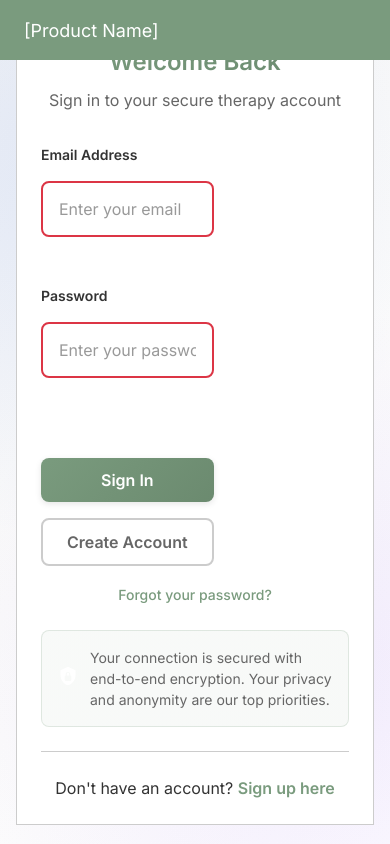
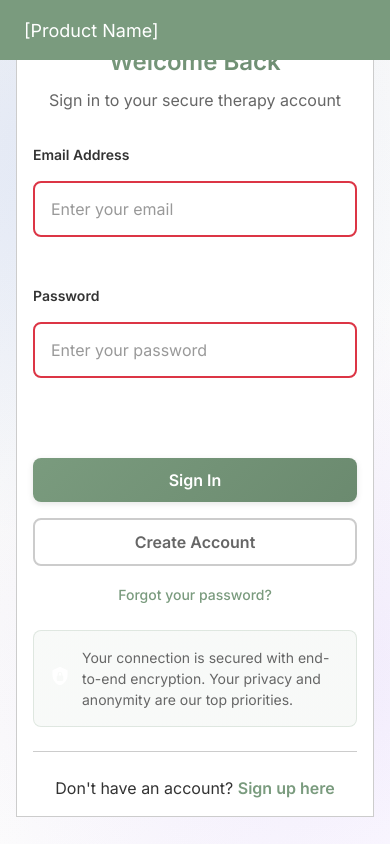
Before and after one commit to ad-shukla/cyberbio_intern_fe, a React (Vite) app: page /Login in a window 390 px wide. Built offline with nearby package versions, Linux system fonts and the light colour scheme; no server answers.

Commit message:
Fix Login Form to Use Full Width

```diff
--- a/src/Stylesheets/UserPages/Login.css
+++ b/src/Stylesheets/UserPages/Login.css
@@ -11,6 +11,7 @@
     padding: var(--spacing-8) var(--spacing-4);
     position: relative;
     overflow: hidden;
+    width: 100%;
 }
 
 .login-container::before {
@@ -33,10 +34,11 @@
     border: 1px solid var(--border-light);
     padding: var(--spacing-10);
     width: 100%;
-    max-width: 500px;
+    max-width: 600px;
     position: relative;
     z-index: 1;
     animation: fadeInUp 0.6s ease-out;
+    margin: 0 auto;
 }
 
 .login-header {
@@ -64,18 +66,21 @@
     display: flex;
     flex-direction: column;
     gap: var(--spacing-6);
+    width: 100%;
 }
 
 .form-group {
     display: flex;
     flex-direction: column;
     gap: var(--spacing-2);
+    width: 100%;
 }
 
 .form-label {
     font-weight: 600;
     color: var(--text-primary);
     font-size: var(--font-size-sm);
+    text-align: left;
 }
 
 .form-input {
@@ -86,11 +91,13 @@
     transition: all var(--transition-fast);
     background: var(--white);
     width: 100%;
+    box-sizing: border-box;
 }
 
 .form-input:focus {
     border-color: var(--primary-green);
     box-shadow: 0 0 0 3px rgba(122, 155, 126, 0.1);
+    outline: none;
 }
 
 .form-input::placeholder {
@@ -102,6 +109,7 @@
     flex-direction: column;
     gap: var(--spacing-4);
     margin-top: var(--spacing-2);
+    width: 100%;
 }
 
 .btn-primary {
@@ -117,6 +125,7 @@
     box-shadow: var(--shadow-md);
     position: relative;
     overflow: hidden;
+    width: 100%;
 }
 
 .btn-primary::before {
@@ -149,6 +158,7 @@
     font-size: var(--font-size-base);
     cursor: pointer;
     transition: all var(--transition-fast);
+    width: 100%;
 }
 
 .btn-secondary:hover {
@@ -235,9 +245,16 @@
 
     .login-card {
         padding: var(--spacing-6);
+        max-width: 100%;
     }
 
     .login-title {
         font-size: var(--font-size-2xl);
     }
 }
+
+@media (max-width: 480px) {
+    .login-card {
+        padding: var(--spacing-4);
+    }
+}
```
